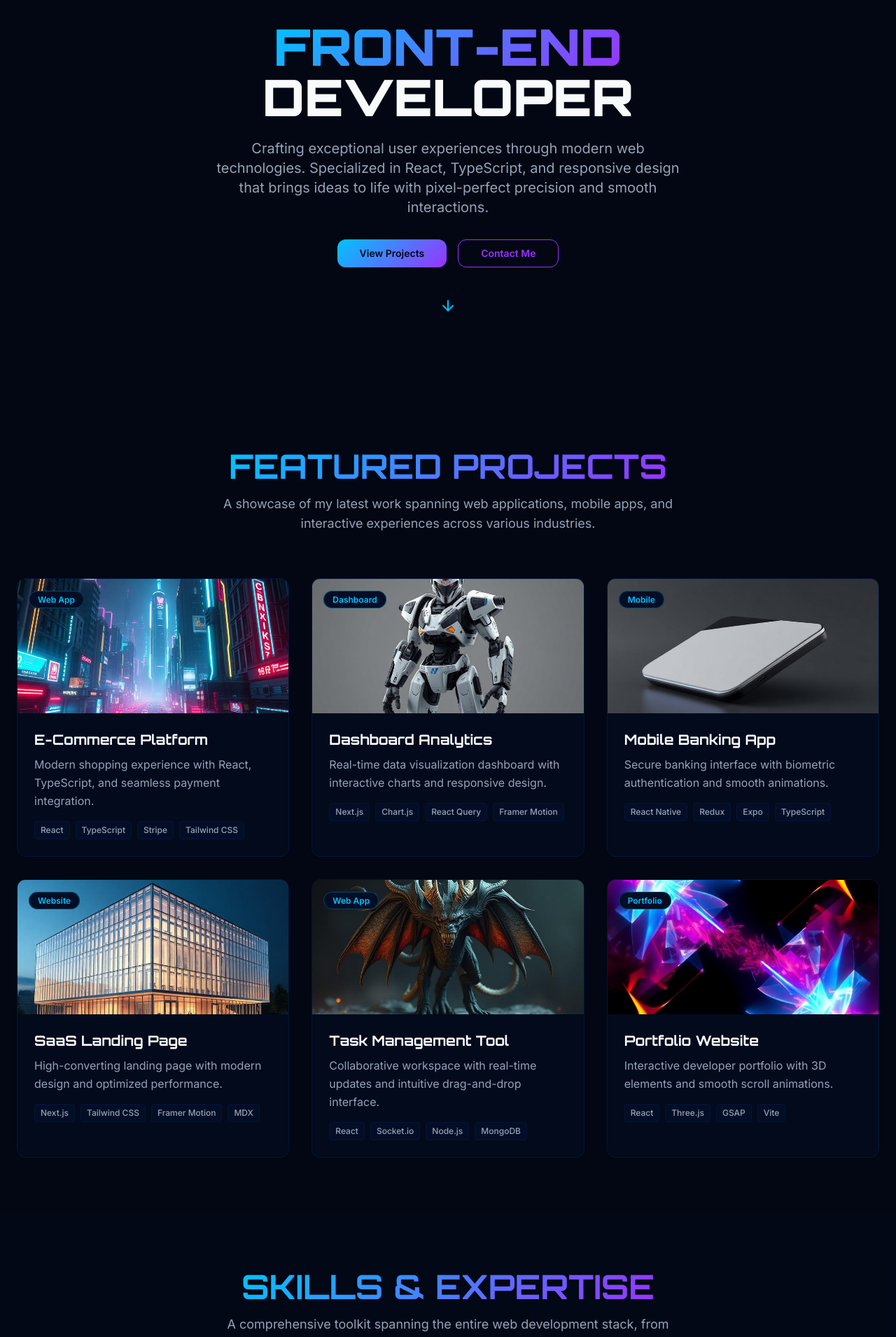
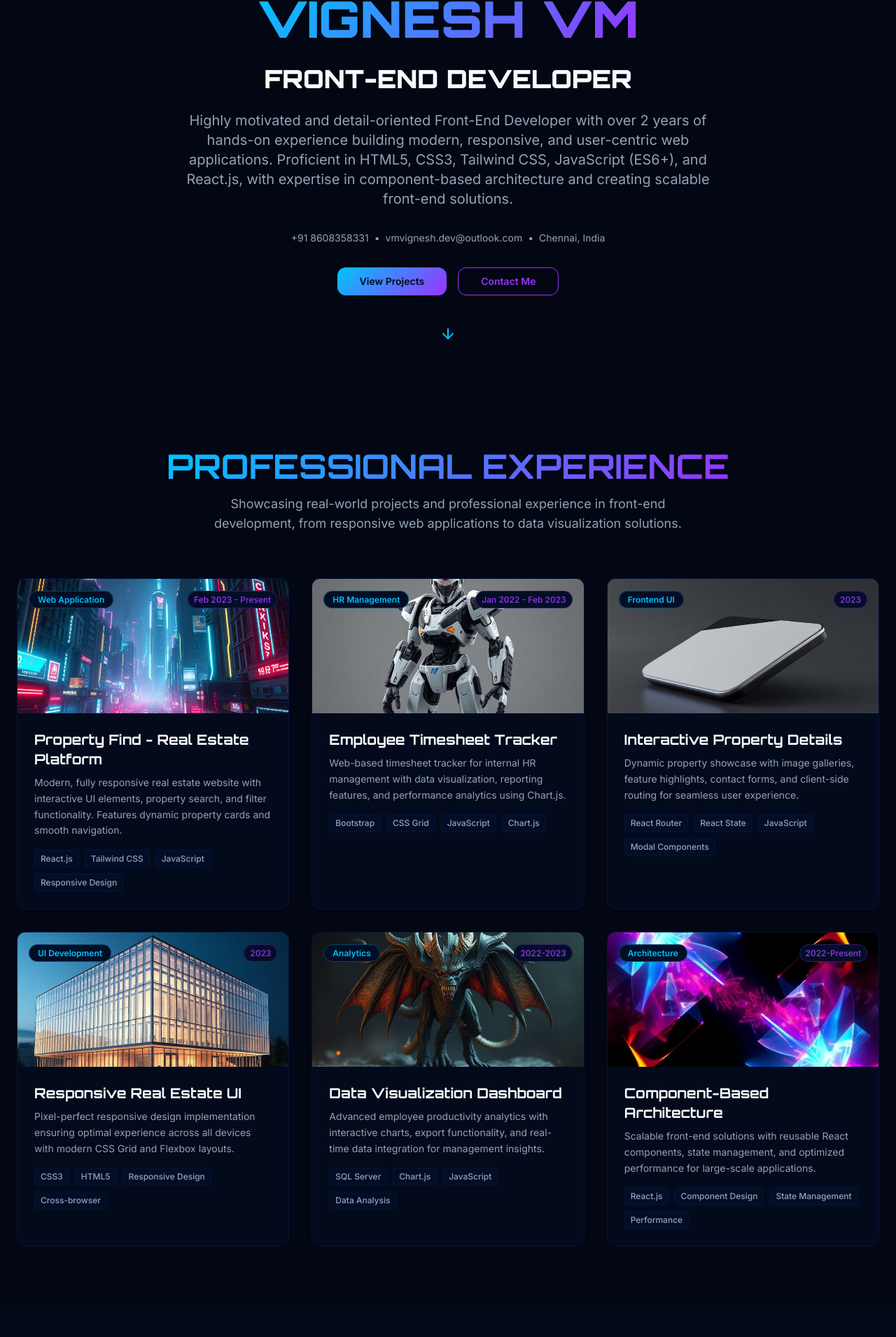
Before and after one commit to VigneshVM18/vignesh-dev-portfolio, a React (Vite) app: page / in a window 1280 px wide. Shown: the part 238-2148 px from the top of the page at 70% size. Built offline with nearby package versions, Linux system fonts and the light colour scheme.

Commit message:
Refactor: Update portfolio content for front-end developer
- Updated skills, expertise, and featured projects sections.
- Changed navigation title to "Vignesh VM".
- Modified image locations and information.

```diff
--- a/index.html
+++ b/index.html
@@ -4,17 +4,17 @@
   <head>
     <meta charset="UTF-8" />
     <meta name="viewport" content="width=device-width, initial-scale=1.0" />
-    <title>Front-End Developer Portfolio</title>
-    <meta name="description" content="Modern Front-End Developer Portfolio - Crafting Exceptional Web Experiences" />
-    <meta name="author" content="Front-End Developer Portfolio" />
+    <title>Vignesh VM - Front-End Developer Portfolio</title>
+    <meta name="description" content="Vignesh VM - Professional Front-End Developer specializing in React.js, JavaScript, and responsive web applications" />
+    <meta name="author" content="Vignesh VM" />
 
-    <meta property="og:title" content="Front-End Developer Portfolio" />
-    <meta property="og:description" content="Modern Front-End Developer Portfolio - Crafting Exceptional Web Experiences" />
+    <meta property="og:title" content="Vignesh VM - Front-End Developer Portfolio" />
+    <meta property="og:description" content="Professional Front-End Developer with 2+ years experience in React.js, JavaScript, and modern web technologies" />
     <meta property="og:type" content="website" />
     <meta property="og:image" content="https://lovable.dev/opengraph-image-p98pqg.png" />
 
     <meta name="twitter:card" content="summary_large_image" />
-    <meta name="twitter:site" content="@lovable_dev" />
+    <meta name="twitter:site" content="@vigneshvm" />
     <meta name="twitter:image" content="https://lovable.dev/opengraph-image-p98pqg.png" />
 
     <!-- Google Fonts -->
--- a/src/components/Hero.tsx
+++ b/src/components/Hero.tsx
@@ -18,7 +18,7 @@ export const Hero = () => {
             <div className="w-32 h-32 mx-auto rounded-full overflow-hidden relative">
               <img
                 src={profileAvatar}
-                alt="Front-End Developer Profile"
+                alt="Vignesh VM - Front-End Developer Profile"
                 className="w-full h-full object-cover"
               />
               <div className="absolute inset-0 rounded-full border-2 border-neon-cyan shadow-glow-primary animate-glow-pulse"></div>
@@ -28,18 +28,28 @@ export const Hero = () => {
           {/* Main Headlines */}
           <h1 className="font-orbitron text-5xl md:text-7xl font-black mb-6 leading-tight">
             <span className="bg-gradient-primary bg-clip-text text-transparent">
-              FRONT-END
+              VIGNESH VM
             </span>
             <br />
-            <span className="text-foreground">DEVELOPER</span>
+            <span className="text-foreground text-3xl md:text-4xl">FRONT-END DEVELOPER</span>
           </h1>
 
           {/* Bio */}
-          <p className="font-inter text-lg md:text-xl text-muted-foreground mb-8 max-w-2xl mx-auto leading-relaxed">
-            Crafting exceptional user experiences through modern web technologies.
-            Specialized in React, TypeScript, and responsive design that brings
-            ideas to life with pixel-perfect precision and smooth interactions.
+          <p className="font-inter text-lg md:text-xl text-muted-foreground mb-8 max-w-3xl mx-auto leading-relaxed">
+            Highly motivated and detail-oriented Front-End Developer with over 2 years of hands-on experience
+            building modern, responsive, and user-centric web applications. Proficient in HTML5, CSS3,
+            Tailwind CSS, JavaScript (ES6+), and React.js, with expertise in component-based architecture
+            and creating scalable front-end solutions.
           </p>
+
+          {/* Contact Info */}
+          <div className="flex flex-col sm:flex-row gap-2 justify-center items-center mb-8 text-sm text-muted-foreground">
+            <span>+91 8608358331</span>
+            <span className="hidden sm:inline">•</span>
+            <span>vmvignesh.dev@outlook.com</span>
+            <span className="hidden sm:inline">•</span>
+            <span>Chennai, India</span>
+          </div>
 
           {/* CTA Buttons */}
           <div className="flex flex-col sm:flex-row gap-4 justify-center items-center mb-12">
--- a/src/components/LoadingScreen.tsx
+++ b/src/components/LoadingScreen.tsx
@@ -33,16 +33,19 @@ export const LoadingScreen = ({ onComplete }: LoadingScreenProps) => {
         <div className="relative mb-8">
           <img
             src={logoAnimated}
-            alt="Developer Logo"
+            alt="Vignesh VM Logo"
             className="w-32 h-32 mx-auto animate-glow-pulse rounded-full"
           />
           <div className="absolute inset-0 bg-gradient-glow rounded-full animate-pulse"></div>
         </div>
 
         {/* Loading Text */}
-        <h1 className="font-orbitron text-2xl font-bold mb-4 bg-gradient-primary bg-clip-text text-transparent">
-          LOADING PORTFOLIO
+        <h1 className="font-orbitron text-2xl font-bold mb-2 bg-gradient-primary bg-clip-text text-transparent">
+          VIGNESH VM
         </h1>
+        <p className="font-orbitron text-lg font-medium mb-4 text-neon-cyan">
+          FRONT-END DEVELOPER
+        </p>
 
         {/* Progress Bar */}
         <div className="w-64 h-1 bg-muted rounded-full overflow-hidden mx-auto mb-4">
@@ -54,7 +57,7 @@ export const LoadingScreen = ({ onComplete }: LoadingScreenProps) => {
 
         {/* Progress Percentage */}
         <div className="font-inter text-sm text-muted-foreground">
-          {progress}%
+          Loading Portfolio... {progress}%
         </div>
       </div>
     </div>
--- a/src/components/Navigation.tsx
+++ b/src/components/Navigation.tsx
@@ -60,7 +60,7 @@ export const Navigation = () => {
             {/* Logo */}
             <div className="font-orbitron text-xl font-bold">
               <span className="bg-gradient-primary bg-clip-text text-transparent">
-                3D ARTIST
+                VIGNESH VM
               </span>
             </div>
 
@@ -109,7 +109,7 @@ export const Navigation = () => {
               <div className="flex items-center justify-between mb-6">
                 <div className="font-orbitron text-lg font-bold">
                   <span className="bg-gradient-primary bg-clip-text text-transparent">
-                    MENU
+                    VIGNESH VM
                   </span>
                 </div>
                 <Button
--- a/src/components/Projects.tsx
+++ b/src/components/Projects.tsx
@@ -12,51 +12,57 @@ import project6 from '@/assets/project-6.jpg';
 const projects = [
   {
     id: 1,
-    title: "E-Commerce Platform",
-    description: "Modern shopping experience with React, TypeScript, and seamless payment integration.",
+    title: "Property Find - Real Estate Platform",
+    description: "Modern, fully responsive real estate website with interactive UI elements, property search, and filter functionality. Features dynamic property cards and smooth navigation.",
     image: project1,
-    technologies: ["React", "TypeScript", "Stripe", "Tailwind CSS"],
-    category: "Web App"
+    technologies: ["React.js", "Tailwind CSS", "JavaScript", "Responsive Design"],
+    category: "Web Application",
+    period: "Feb 2023 - Present"
   },
   {
     id: 2,
-    title: "Dashboard Analytics",
-    description: "Real-time data visualization dashboard with interactive charts and responsive design.",
+    title: "Employee Timesheet Tracker",
+    description: "Web-based timesheet tracker for internal HR management with data visualization, reporting features, and performance analytics using Chart.js.",
     image: project2,
-    technologies: ["Next.js", "Chart.js", "React Query", "Framer Motion"],
-    category: "Dashboard"
+    technologies: ["Bootstrap", "CSS Grid", "JavaScript", "Chart.js"],
+    category: "HR Management",
+    period: "Jan 2022 - Feb 2023"
   },
   {
     id: 3,
-    title: "Mobile Banking App",
-    description: "Secure banking interface with biometric authentication and smooth animations.",
+    title: "Interactive Property Details",
+    description: "Dynamic property showcase with image galleries, feature highlights, contact forms, and client-side routing for seamless user experience.",
     image: project3,
-    technologies: ["React Native", "Redux", "Expo", "TypeScript"],
-    category: "Mobile"
+    technologies: ["React Router", "React State", "JavaScript", "Modal Components"],
+    category: "Frontend UI",
+    period: "2023"
   },
   {
     id: 4,
-    title: "SaaS Landing Page",
-    description: "High-converting landing page with modern design and optimized performance.",
+    title: "Responsive Real Estate UI",
+    description: "Pixel-perfect responsive design implementation ensuring optimal experience across all devices with modern CSS Grid and Flexbox layouts.",
     image: project4,
-    technologies: ["Next.js", "Tailwind CSS", "Framer Motion", "MDX"],
-    category: "Website"
+    technologies: ["CSS3", "HTML5", "Responsive Design", "Cross-browser"],
+    category: "UI Development",
+    period: "2023"
   },
   {
     id: 5,
-    title: "Task Management Tool",
-    description: "Collaborative workspace with real-time updates and intuitive drag-and-drop interface.",
+    title: "Data Visualization Dashboard",
+    description: "Advanced employee productivity analytics with interactive charts, export functionality, and real-time data integration for management insights.",
     image: project5,
-    technologies: ["React", "Socket.io", "Node.js", "MongoDB"],
-    category: "Web App"
+    technologies: ["SQL Server", "Chart.js", "JavaScript", "Data Analysis"],
+    category: "Analytics",
+    period: "2022-2023"
   },
   {
     id: 6,
-    title: "Portfolio Website",
-    description: "Interactive developer portfolio with 3D elements and smooth scroll animations.",
+    title: "Component-Based Architecture",
+    description: "Scalable front-end solutions with reusable React components, state management, and optimized performance for large-scale applications.",
     image: project6,
-    technologies: ["React", "Three.js", "GSAP", "Vite"],
-    category: "Portfolio"
+    technologies: ["React.js", "Component Design", "State Management", "Performance"],
+    category: "Architecture",
+    period: "2022-Present"
   }
 ];
 
@@ -68,12 +74,12 @@ export const Projects = () => {
         <div className="text-center mb-16 animate-slide-up">
           <h2 className="font-orbitron text-4xl md:text-5xl font-bold mb-4">
             <span className="bg-gradient-primary bg-clip-text text-transparent">
-              FEATURED PROJECTS
+              PROFESSIONAL EXPERIENCE
             </span>
           </h2>
           <p className="font-inter text-lg text-muted-foreground max-w-2xl mx-auto">
-            A showcase of my latest work spanning web applications, mobile apps,
-            and interactive experiences across various industries.
+            Showcasing real-world projects and professional experience in front-end development,
+            from responsive web applications to data visualization solutions.
           </p>
         </div>
 
@@ -120,13 +126,20 @@ export const Projects = () => {
                     {project.category}
                   </span>
                 </div>
+
+                {/* Period Badge */}
+                <div className="absolute top-4 right-4">
+                  <span className="px-2 py-1 bg-glass backdrop-blur-sm text-xs font-medium text-neon-purple border border-neon-purple/30 rounded-full">
+                    {project.period}
+                  </span>
+                </div>
               </div>
 
               <CardContent className="p-6">
                 <h3 className="font-orbitron text-xl font-bold mb-2 text-foreground">
                   {project.title}
                 </h3>
-                <p className="font-inter text-muted-foreground mb-4 leading-relaxed">
+                <p className="font-inter text-muted-foreground mb-4 leading-relaxed text-sm">
                   {project.description}
                 </p>
 
--- a/src/components/Skills.tsx
+++ b/src/components/Skills.tsx
@@ -14,48 +14,48 @@ import {
 
 const skillCategories = [
   {
-    title: "Frontend",
+    title: "Frontend Frameworks",
     icon: Code,
-    skills: ["React", "TypeScript", "Next.js", "Vue.js"],
+    skills: ["React.js", "Bootstrap", "Tailwind CSS", "JavaScript ES6+"],
     color: "neon-cyan"
   },
   {
-    title: "Styling",
+    title: "Programming Languages",
     icon: Palette,
-    skills: ["Tailwind CSS", "Styled Components", "SCSS", "CSS3"],
+    skills: ["HTML5", "CSS3", "JavaScript", "Python (Basic)"],
     color: "neon-purple"
   },
   {
-    title: "Build Tools",
+    title: "Development Tools",
     icon: Zap,
-    skills: ["Vite", "Webpack", "Rollup", "Parcel"],
+    skills: ["Visual Studio Code", "GitHub", "Web Flow", "Figma"],
     color: "neon-blue"
   },
   {
-    title: "State Management",
-    icon: Layers,
-    skills: ["Redux", "Zustand", "React Query", "Context API"],
+    title: "Database & Backend",
+    icon: Database,
+    skills: ["SQL Server", "MySQL", "REST API", "JSON"],
     color: "neon-cyan"
   },
   {
-    title: "Mobile",
-    icon: Smartphone,
-    skills: ["React Native", "PWA", "Responsive Design", "Touch UI"],
+    title: "Design & UI/UX",
+    icon: Monitor,
+    skills: ["Figma", "Chart.js", "Git", "Component Architecture"],
     color: "neon-purple"
   },
   {
-    title: "Backend",
-    icon: Database,
-    skills: ["Node.js", "Express", "GraphQL", "REST APIs"],
+    title: "Specializations",
+    icon: Layers,
+    skills: ["Responsive Design", "State Management", "Performance Optimization", "User Experience"],
     color: "neon-blue"
   }
 ];
 
 const additionalSkills = [
-  { name: "UI/UX Design", level: 85 },
-  { name: "Performance Optimization", level: 92 },
-  { name: "Testing & QA", level: 78 },
-  { name: "Project Management", level: 88 }
+  { name: "React.js Development", level: 92 },
+  { name: "Responsive Web Design", level: 95 },
+  { name: "JavaScript & ES6+", level: 88 },
+  { name: "UI/UX Implementation", level: 85 }
 ];
 
 export const Skills = () => {
@@ -66,12 +66,12 @@ export const Skills = () => {
         <div className="text-center mb-16 animate-slide-up">
           <h2 className="font-orbitron text-4xl md:text-5xl font-bold mb-4">
             <span className="bg-gradient-primary bg-clip-text text-transparent">
-              SKILLS & EXPERTISE
+              TECHNICAL SKILLS & EXPERTISE
             </span>
           </h2>
           <p className="font-inter text-lg text-muted-foreground max-w-2xl mx-auto">
-            A comprehensive toolkit spanning the entire web development stack,
-            from design to deployment and optimization.
+            Comprehensive front-end development skills with expertise in modern web technologies,
+            responsive design, and scalable application architecture.
           </p>
         </div>
 
@@ -112,7 +112,7 @@ export const Skills = () => {
         {/* Additional Skills with Progress Bars */}
         <div className="max-w-4xl mx-auto">
           <h3 className="font-orbitron text-2xl font-bold text-center mb-8 text-foreground">
-            Additional Competencies
+            Core Competencies
           </h3>
 
           <div className="grid grid-cols-1 md:grid-cols-2 gap-6">
```
